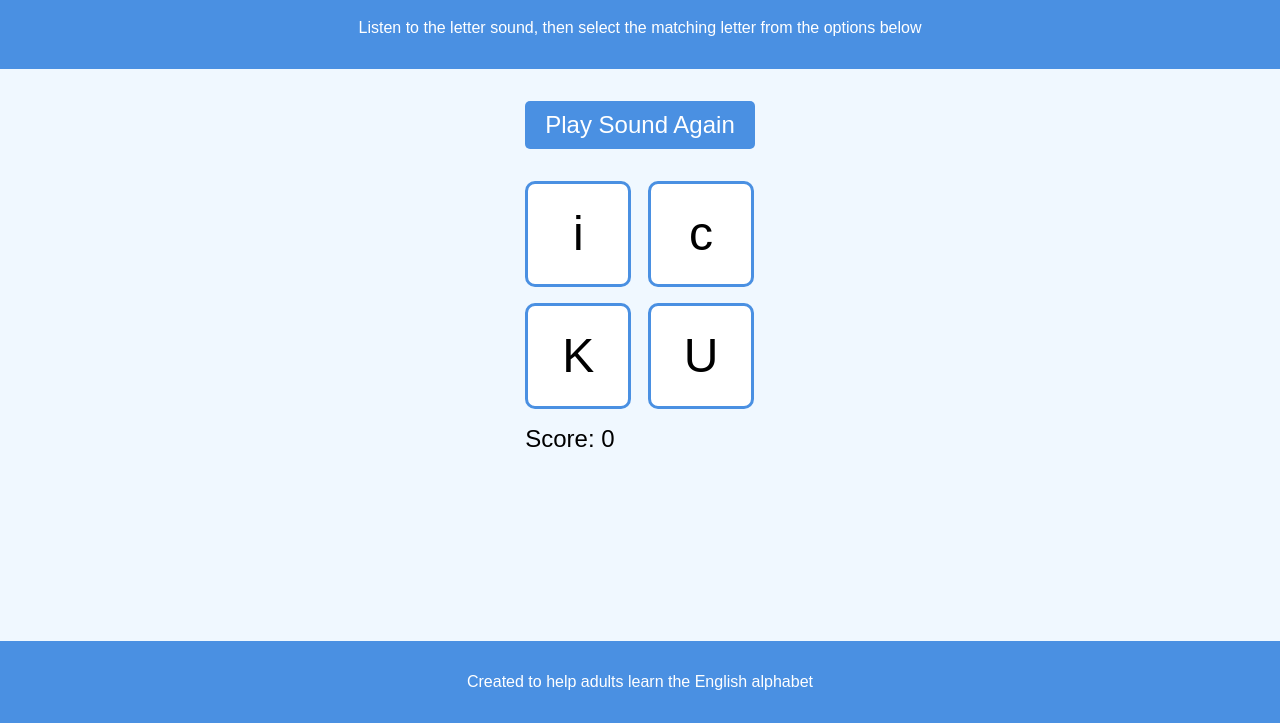
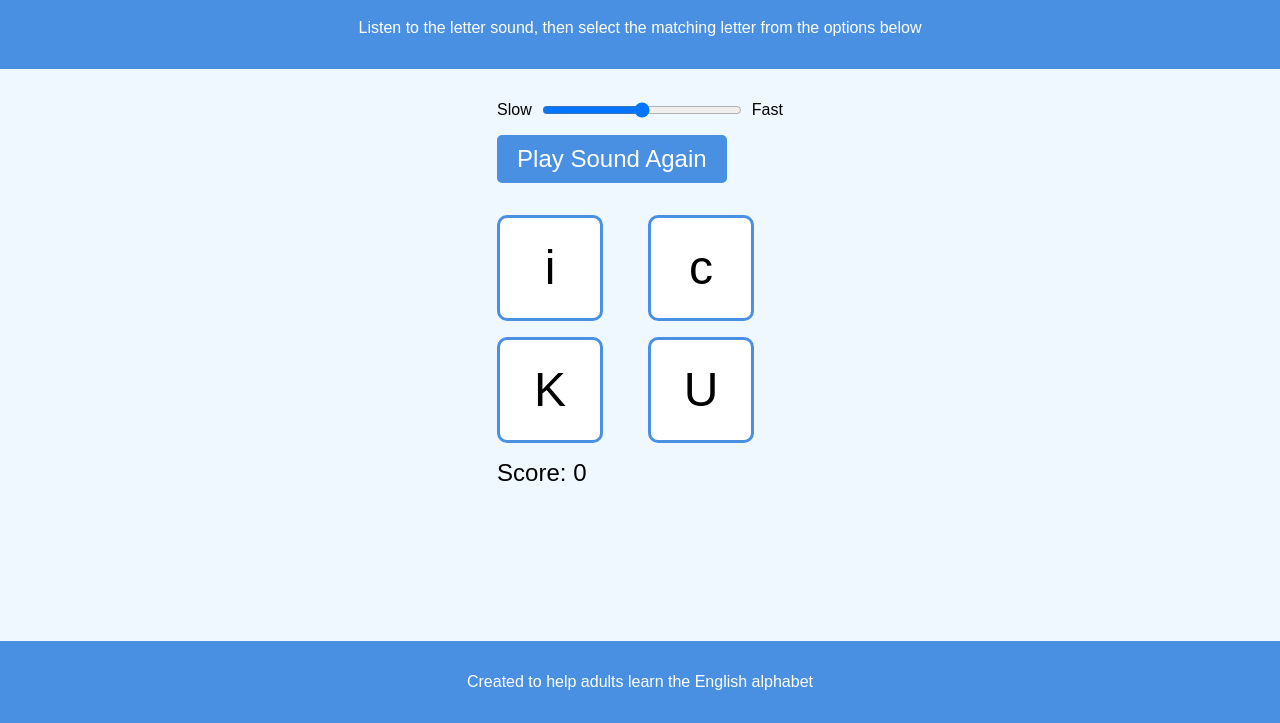
Before and after one commit to avi-shatz/AlphabetGame, a plain HTML site: page index.html in a window 1280 px wide. Both pictures are taken after a click on the button "Start Game". Shown: the part 77-800 px from the top of the page. Drawn offline with Linux system fonts and the light colour scheme.

Commit message:
Add a slider to control the game speed

```diff
--- a/index.html
+++ b/index.html
@@ -69,6 +69,15 @@
             font-size: 1.5rem;
             margin-top: 1rem;
         }
+        #speed-control {
+            display: flex;
+            align-items: center;
+            margin-bottom: 1rem;
+        }
+        #speed-slider {
+            width: 200px;
+            margin: 0 10px;
+        }
         footer {
             background-color: #4a90e2;
             color: white;
@@ -87,6 +96,11 @@
     <main>
         <button id="start-game">Start Game</button>
         <div id="game-area">
+            <div id="speed-control">
+                <span>Slow</span>
+                <input type="range" id="speed-slider" min="1" max="5" value="3">
+                <span>Fast</span>
+            </div>
             <button id="play-sound">Play Sound Again</button>
             <div id="letter-options"></div>
             <div id="score">Score: 0</div>
@@ -99,6 +113,7 @@
         const alphabet = 'ABCDEFGHIJKLMNOPQRSTUVWXYZ'.split('');
         let currentLetter;
         let score = 0;
+        let gameSpeed = 3;
 
         function shuffleArray(array) {
             for (let i = array.length - 1; i > 0; i--) {
@@ -154,7 +169,8 @@
         function nextRound() {
             currentLetter = getRandomLetter();
             displayOptions();
-            setTimeout(playLetterSound, 500);  // Delay to ensure UI updates before playing sound
+            const delay = 3000 / gameSpeed;  // Adjust delay based on game speed
+            setTimeout(playLetterSound, delay);
         }
 
         function startGame() {
@@ -163,8 +179,13 @@
             nextRound();
         }
 
+        function updateGameSpeed() {
+            gameSpeed = parseInt(this.value);
+        }
+
         document.getElementById('start-game').addEventListener('click', startGame);
         document.getElementById('play-sound').addEventListener('click', playLetterSound);
+        document.getElementById('speed-slider').addEventListener('input', updateGameSpeed);
     </script>
 </body>
 </html>
```
